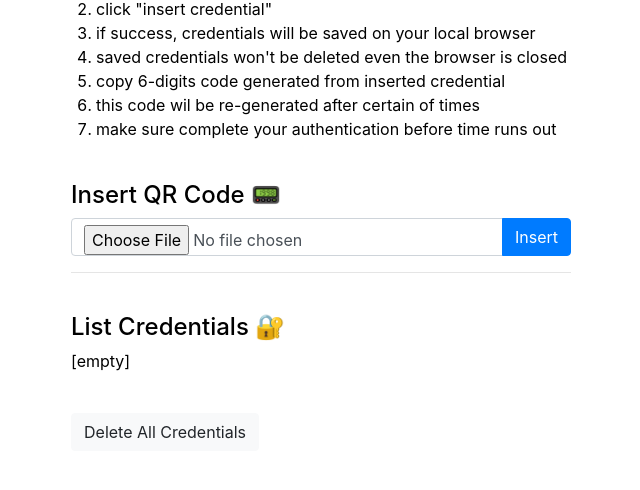
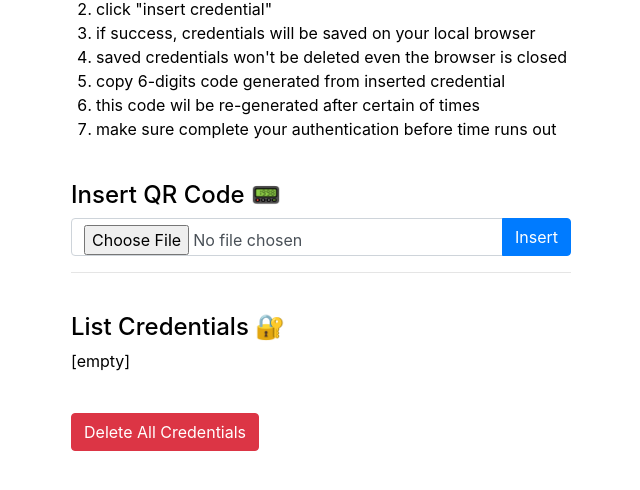
Before and after one commit to nicodwik/totp-generator, a website: page index.html in a window 1280 px wide. Shown: the part 216-706 px from the top of the page, without its empty margins (319-959 px from the left). Drawn offline with nearby package versions, Linux system fonts and the light colour scheme.

Commit message:
feat: cahnge button color

```diff
--- a/index.html
+++ b/index.html
@@ -60,7 +60,7 @@
         <h4>List Credentials 🔐</h4>
         <p id="empty-credentials" class="d-none">[empty]</p>
         <ul class="list-group" id="saved-credentials"></ul>
-        <button class="btn btn-light mt-4" id="delete-all-credentials">Delete All Credentials</button>
+        <button class="btn btn-danger mt-4" id="delete-all-credentials">Delete All Credentials</button>
     </div>
 
     <script src="bundle.js"></script>
```
